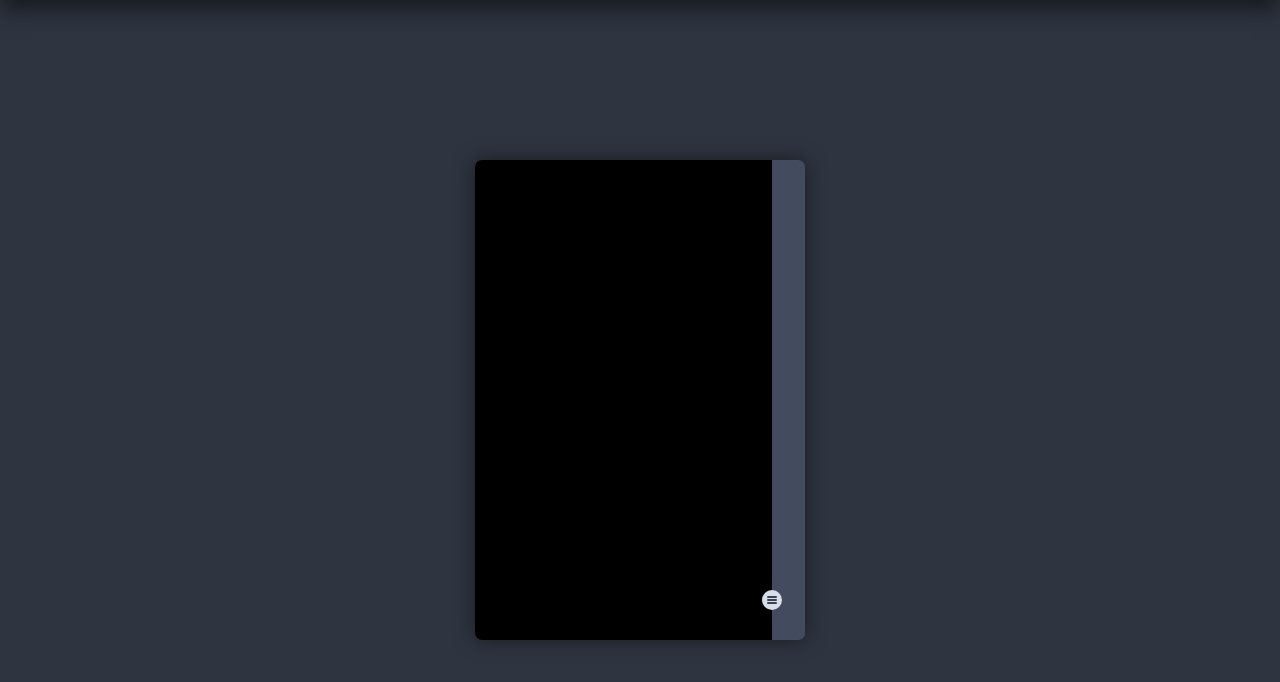
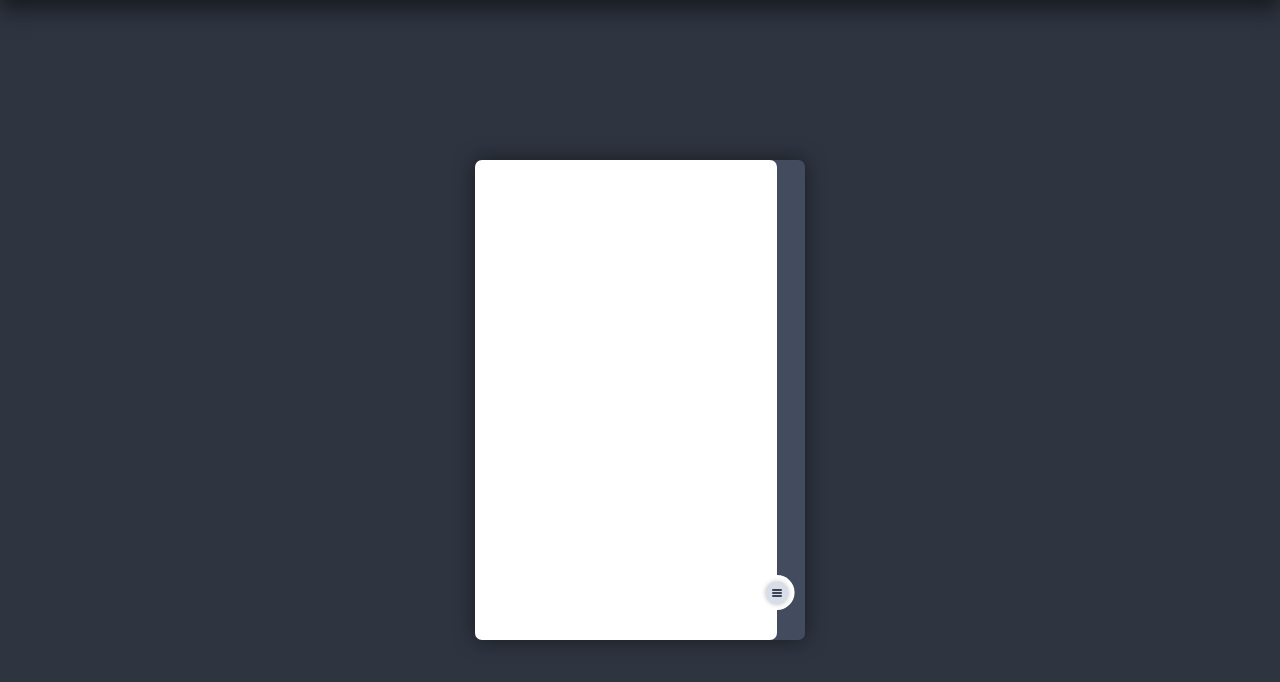
Before and after one commit to kevinmarquesp/flappy_bird, a plain HTML site: page index.html in a window 1280 px wide. Drawn offline with Linux system fonts and the light colour scheme.

Commit message:
SVG clip-path

```diff
--- a/Style/Globals.css
+++ b/Style/Globals.css
@@ -39,6 +39,11 @@ body::before {
 }
 
 
+svg {
+  position: absolute;
+}
+
+
 main {
   width: calc(var(--canvas-w) + 10px);
   height: var(--canvas-h);
--- a/Style/Profile.css
+++ b/Style/Profile.css
@@ -2,9 +2,10 @@
   position: absolute;
   right: calc(30px - 90%);
 
-  width: calc(100% - 30px);
+  width: calc(100% - 28px);
   height: 100%;
 
+  clip-path: url("#menu-svg_path");
 
   background-color: var(--profile-bg);
   transition: .5s ease-in-out;
@@ -13,25 +14,23 @@
 
 /* --- Botão para abrir o menu --- */
 
-nav {
-  position: absolute;
-
-  left: 0;
-  bottom: 30px;
-
-  transform: translateX(-50%);
-  background-clip: revert;
-}
-
-
 #menu_button {
   background-color: var(--white-1);
 
-  width: 20px;
-  height: 20px;
+  width: 22.5px;
+  height: 22.5px;
 
   border-radius: 50%;
   position: relative;
+
+  position: absolute;
+  z-index: 1;
+
+  bottom: 36px;
+  right: 17px;
+
+  box-shadow: 0 0 5px rgba(0 0 0 / .3);
+  transition: .5s ease-in-out;
 }
 
 
@@ -76,6 +75,10 @@ nav {
 
 
 /* Desenho o X se o menu estiver ativo */
+#menu_button.active {
+  right: calc(var(--canvas-w) - 36px);
+}
+
 #menu_button.active .menu-middle_bar {
   width: 0px;
   background: none;
--- a/index.html
+++ b/index.html
@@ -15,15 +15,26 @@
   <body>
 
 
+    <svg>
+      <defs>
+        <clipPath id="menu-svg_path">
+          <path
+            d="m 0,0 a 7,7 0 0 1 7,7 v 408.00586 a 17.5,17.5 0 0 1 0.083984,-0.006 17.5,17.5 0 0 1 17.5,17.5 17.5,17.5 0 0 1 -17.5,17.5 A 17.5,17.5 0 0 1 7,449.99414 V 473 a 7,7 0 0 1 -7,7 H 320 V 0 Z"
+          />
+        </clipPath>
+      </defs>
+    </svg>
+
     <main>
+
+      <div id="menu_button">
+        <span class="menu-top_bar"></span>
+        <span class="menu-middle_bar"></span>
+        <span class="menu-bottom_bar"></span>
+      </div>
+
       <div id="profile_info">
-        <nav>
-          <div id="menu_button">
-            <span class="menu-top_bar"></span>
-            <span class="menu-middle_bar"></span>
-            <span class="menu-bottom_bar"></span>
-          </div>
-        </nav>
+
       </div>
 
       <!-- <canva -->
@@ -31,8 +42,10 @@
       <!--   width="320" -->
       <!--   height="480" -->
       <!-- ></canva> -->
-      <div style="width: 320px; height: 480px; background-color: black;"></div>
+      <div style="width: 320px; height: 480px; background-color: white;"></div>
     </main>
+
+
 
 
     <script src="./Script/Profile.js"></script>
```
